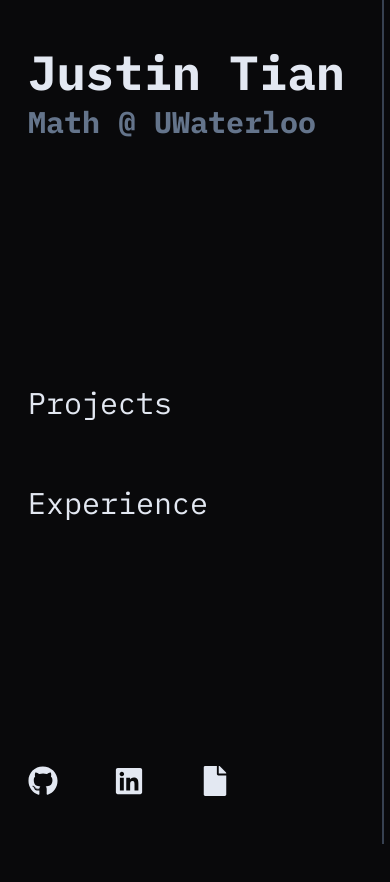
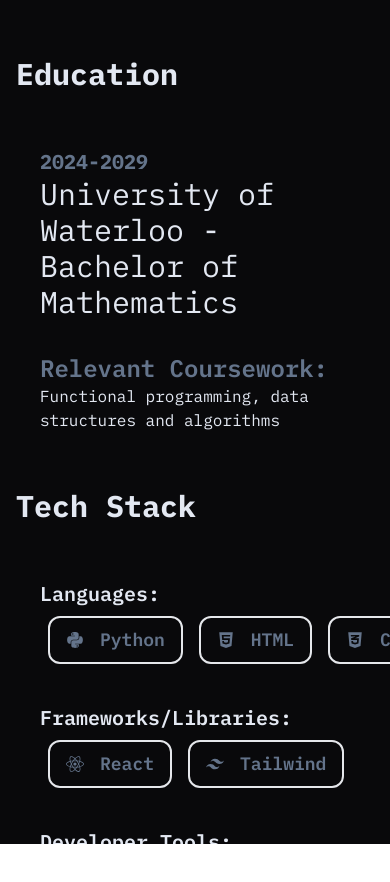
Before and after one commit to jt177828/justin-tian, a React (Vite) app in the folder frontend/: page / in a window 390 px wide. Shown: the top 882 px of the page. After the commit the page ends 844 px from the top, so only its background shows below. Built offline with nearby package versions, Linux system fonts and the light colour scheme.

Commit message:
fixed some stuff

```diff
--- a/frontend/src/App.jsx
+++ b/frontend/src/App.jsx
@@ -7,7 +7,7 @@
 
 function App() {
   return (
-    <div className="bg-background text-text flex font-ibm overflow-y-hidden">
+    <div className="bg-background text-text font-ibm flex min-h-screen">
       <Sidebar></Sidebar>
 
       <Container></Container>
--- a/frontend/src/components/container/Container.jsx
+++ b/frontend/src/components/container/Container.jsx
@@ -4,7 +4,7 @@
 
 function Container() {
     return (
-        <div className="flex flex-col ml-96 top-0 left-96 right-auto px-20 py-14">
+        <div className="flex-1 ml-0 md:ml-96 px-4 md:px-20 py-14 h-screen overflow-y-auto">
             <h1 className="text-3xl font-bold">Education</h1>
             <Education></Education>
 
--- a/frontend/src/components/sidebar/Sidebar.jsx
+++ b/frontend/src/components/sidebar/Sidebar.jsx
@@ -9,7 +9,7 @@
   ];
 
   return (
-    <div className="flex flex-col w-96 top-0 left-0 h-screen fixed border-r-2 border-gray-700 px-7 py-12">
+    <div className="hidden md:flex flex-col w-full md:w-96 top-0 left-0 h-screen fixed border-r-2 border-gray-700 px-4 md:px-7 py-12">
       {/* Hero */}
       <div className="flex-none">
         <ul className="space-y-2">
```
